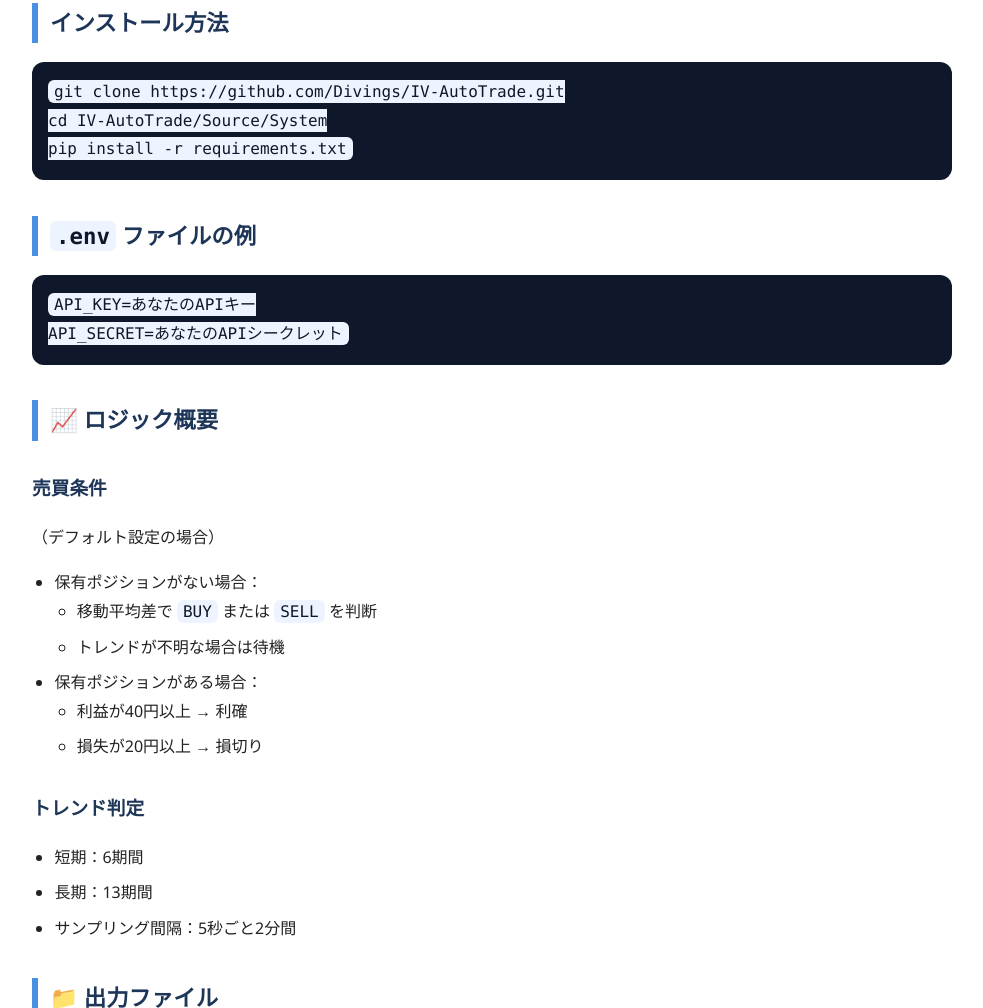
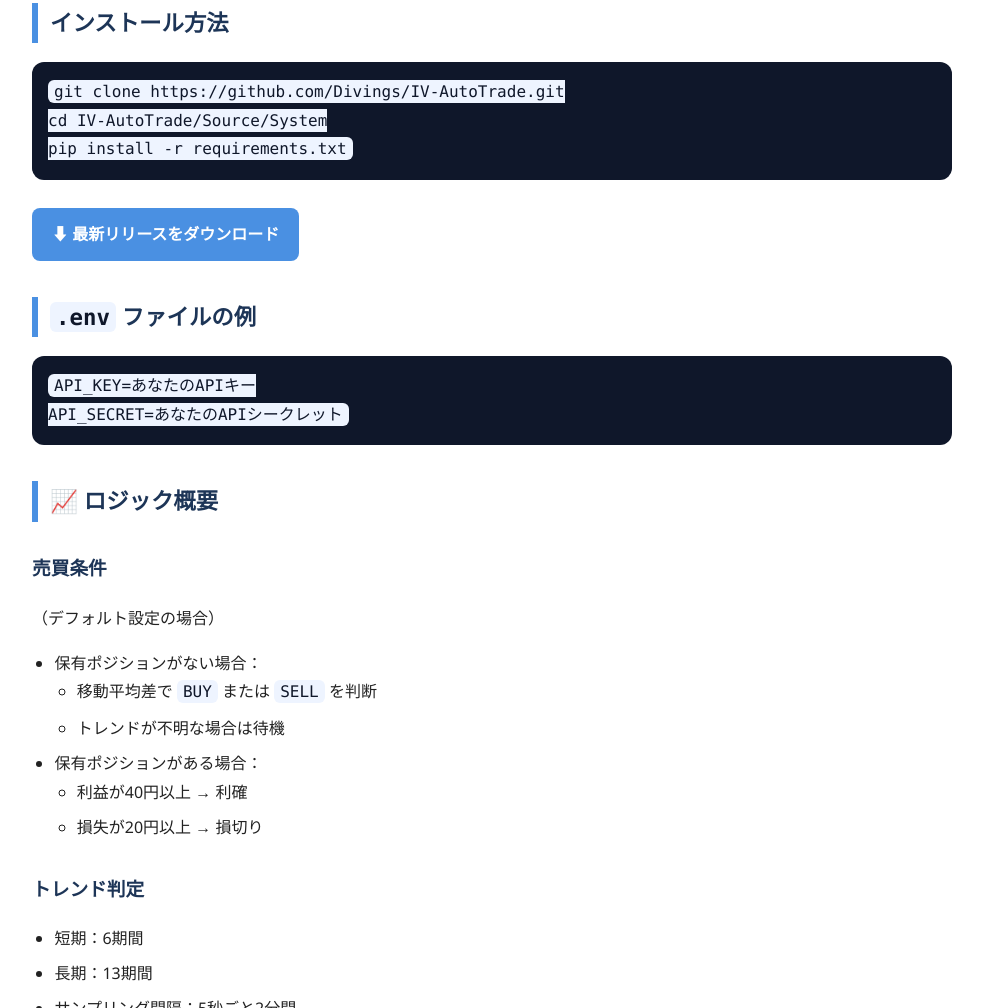
Before and after one commit to Divings/IV-AutoTrade, a plain HTML site: page docs/index.html in a window 1280 px wide. Shown: the part 1100-2108 px from the top of the page, without its empty margins (148-1131 px from the left). Drawn offline with Linux system fonts and the light colour scheme.

Commit message:
htmlを修正

```diff
--- a/docs/index.html
+++ b/docs/index.html
@@ -137,6 +137,20 @@ cd IV-AutoTrade/Source/System
 pip install -r requirements.txt</code></pre>
     </div>
 
+    <div style="margin-top:20px;">
+  <a href="https://github.com/Divings/IV-AutoTrade/releases/latest"
+     style="
+     display:inline-block;
+     padding:12px 20px;
+     background:#4a90e2;
+     color:white;
+     text-decoration:none;
+     border-radius:8px;
+     font-weight:bold;">
+     ⬇ 最新リリースをダウンロード
+  </a>
+</div>
+
     <div class="section">
       <h2><code>.env</code> ファイルの例</h2>
       <pre><code>API_KEY=あなたのAPIキー
```
